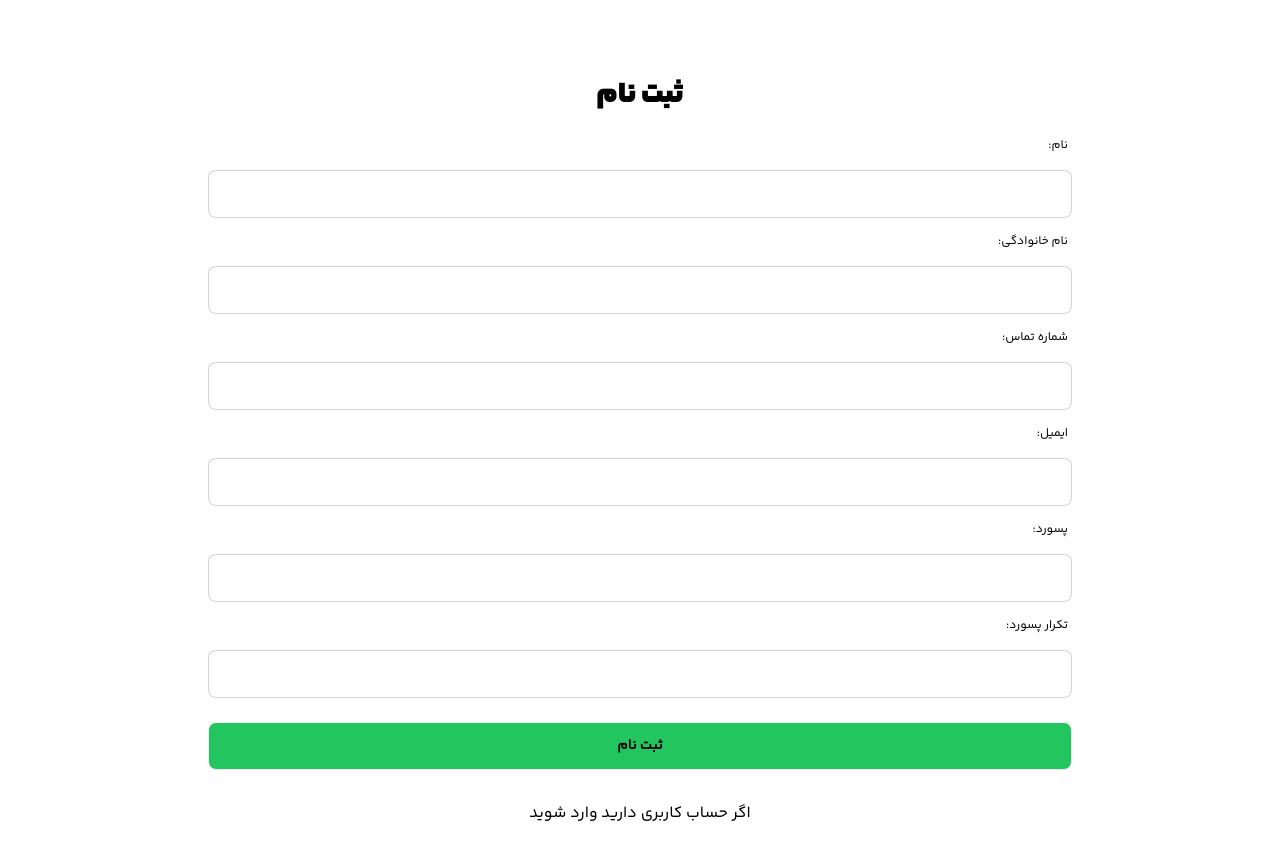
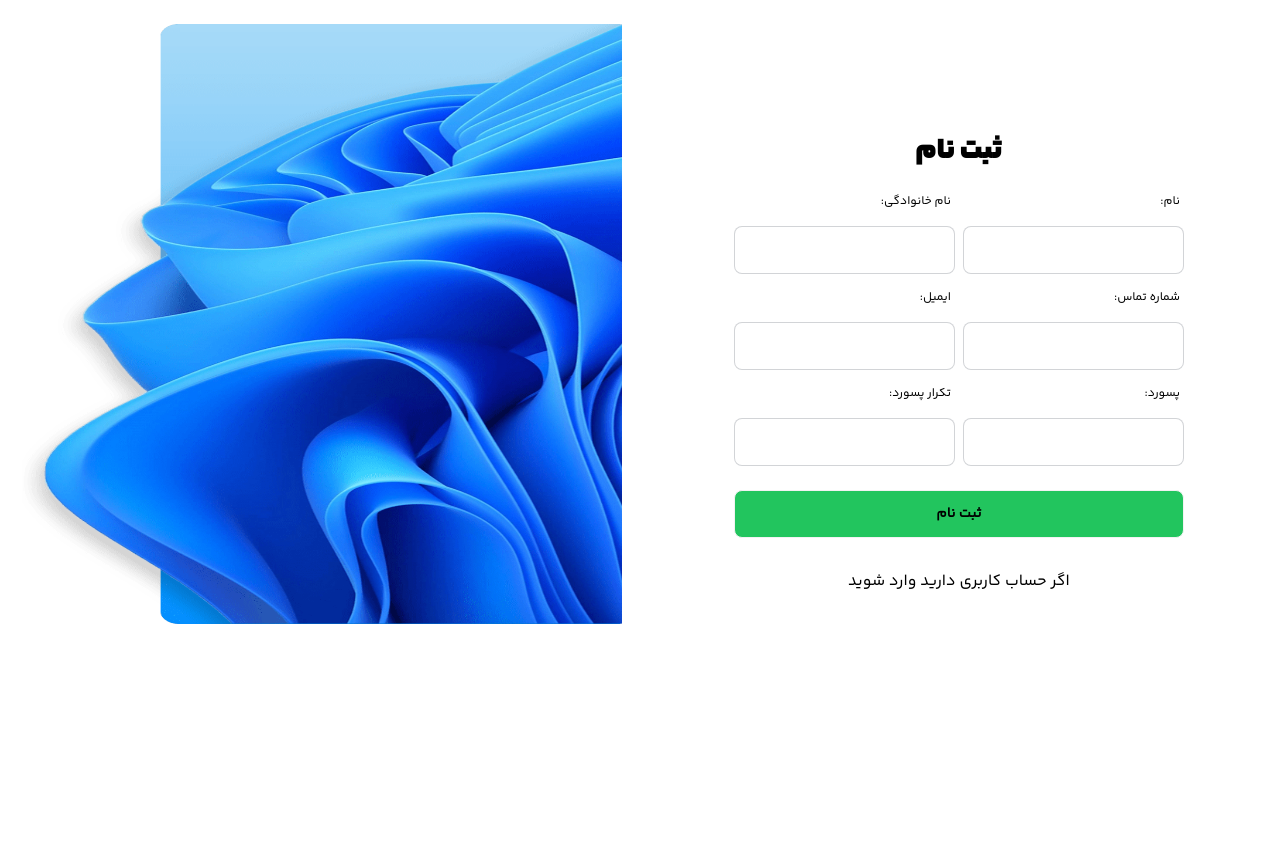
Before and after one commit to hidarshoja/nora, a React (Vite) app: page /auth/register in a window 1280 px wide. Built offline with nearby package versions, Linux system fonts and the light colour scheme.

Commit message:
edit-register-img

```diff
--- a/src/App.css
+++ b/src/App.css
@@ -3191,6 +3191,10 @@ details.collapse summary::-webkit-details-marker{
 .admin-link .active {
   color: gold;
 }
+.register-img{
+  width: 600px !important;
+  height: 600px !important;
+}
 @media (min-width: 640px){
   .sm\:grid-cols-2{
     grid-template-columns: repeat(2, minmax(0, 1fr));
--- a/src/pages/auth/Register.jsx
+++ b/src/pages/auth/Register.jsx
@@ -10,9 +10,8 @@ const Register = () => {
   const [password, setPassword] = useState('');
   const [confirmPassword, setConfirmPassword] = useState('');
 
-  // Handle form submission
   const handleRegister = (e) => {
-    e.preventDefault(); // Prevent form submission
+    e.preventDefault();
     if (password !== confirmPassword) {
       console.log('پسوردها یکسان نیستند!');
       return;
@@ -22,19 +21,20 @@ const Register = () => {
     console.log('شماره تماس:', phone);
     console.log('ایمیل:', email);
     console.log('پسورد:', password);
-    // می‌توانید اینجا درخواست به سرور را انجام دهید
   };
 
   return (
-    <section className="h-screen px-4 flex items-center">
-      <div className="container mx-auto max-w-screen-lg">
+    <section className="h-screen px-4">
+      <div>
         <div className=" mt-6 text-black rounded-2xl overflow-hidden">
-          <div className="flex flex-col md:flex-row gap-8">
-            <div className="flex-1 p-8 md:p-4 lg:p-20 lg:pb-0 text-center">
+          <div className="flex flex-row items-center justify-center gap-8">
+            <div className="w-full md:w-1/2 p-8 md:p-4 lg:p-20 lg:pb-0 text-center">
               <form onSubmit={handleRegister}>
                 <h2 className="text-3xl font-YekanBakh-ExtraBlack my-4">ثبت نام</h2>
 
-                <label className="label">
+               <div className='flex gap-2'>
+               <div className='w-1/2'>
+               <label className="label">
                   <span className="label-text-alt text-black">نام:</span>
                 </label>
                 <input
@@ -44,7 +44,9 @@ const Register = () => {
                   onChange={(e) => setFirstName(e.target.value)}
                   required
                 />
+               </div>
 
+                <div className='w-1/2'>
                 <label className="label">
                   <span className="label-text-alt text-black">نام خانوادگی:</span>
                 </label>
@@ -55,8 +57,11 @@ const Register = () => {
                   onChange={(e) => setLastName(e.target.value)}
                   required
                 />
-
-                <label className="label">
+                </div>
+               </div>
+               <div className='flex gap-2'>
+                  <div className='w-1/2'>
+                  <label className="label">
                   <span className="label-text-alt text-black">شماره تماس:</span>
                 </label>
                 <input
@@ -66,8 +71,9 @@ const Register = () => {
                   onChange={(e) => setPhone(e.target.value)}
                   required
                 />
-
-                <label className="label">
+                  </div>
+                  <div className='w-1/2'>
+                  <label className="label">
                   <span className="label-text-alt text-black">ایمیل:</span>
                 </label>
                 <input
@@ -77,8 +83,11 @@ const Register = () => {
                   onChange={(e) => setEmail(e.target.value)}
                   required
                 />
-
-                <label className="label">
+                  </div>
+               </div>
+               <div className='flex gap-2'>
+               <div className='w-1/2'>
+               <label className="label">
                   <span className="label-text-alt text-black">پسورد:</span>
                 </label>
                 <input
@@ -88,8 +97,9 @@ const Register = () => {
                   onChange={(e) => setPassword(e.target.value)}
                   required
                 />
-
-                <label className="label">
+               </div>
+               <div className='w-1/2'>
+               <label className="label">
                   <span className="label-text-alt text-black">تکرار پسورد:</span>
                 </label>
                 <input
@@ -99,6 +109,14 @@ const Register = () => {
                   onChange={(e) => setConfirmPassword(e.target.value)}
                   required
                 />
+               </div>
+               </div>
+
+
+
+
+
+
 
                 <button
                   type="submit"
@@ -112,7 +130,9 @@ const Register = () => {
                 اگر حساب کاربری دارید <Link to="/auth/login">وارد شوید</Link>
               </p>
             </div>
-
+            <div className="hidden md:block w-1/2">
+              <img className="register-img" src="/assets/images/login/auth.png" alt="Background" />
+            </div>
           </div>
         </div>
       </div>
```
Also changed, not shown: public/assets/images/login/auth.png (added).
